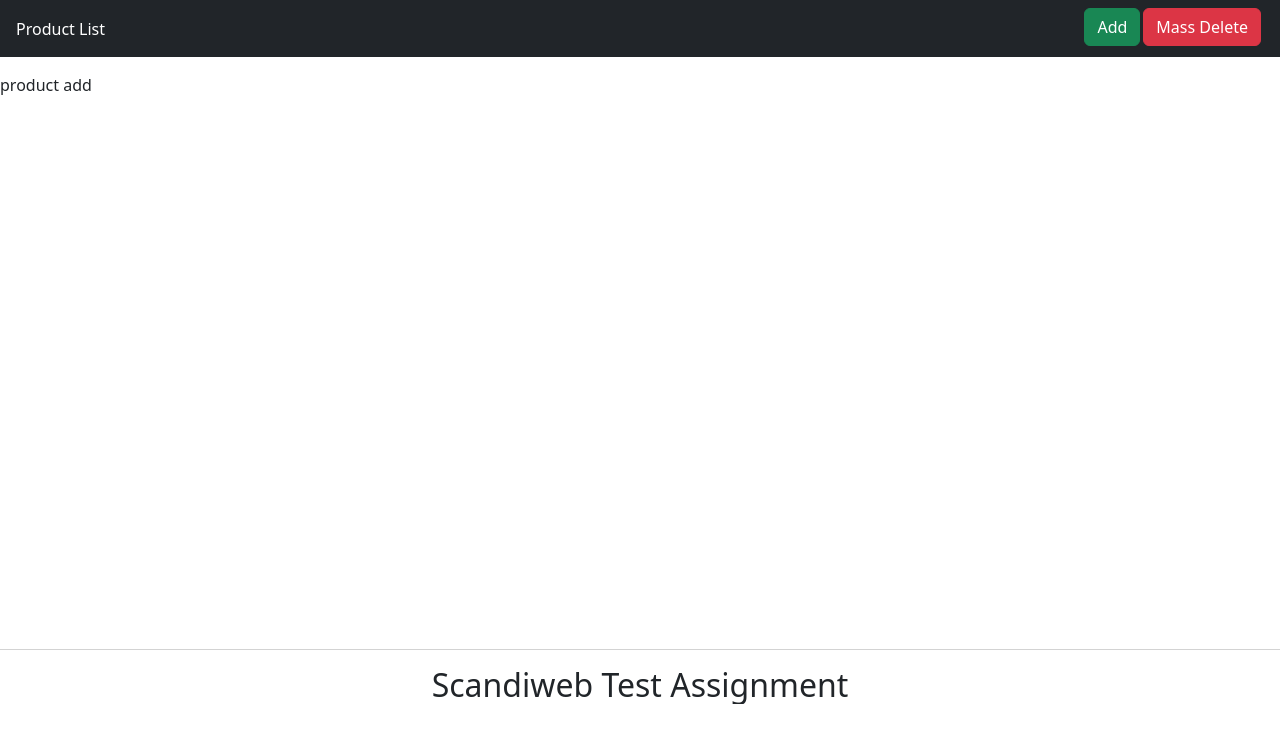
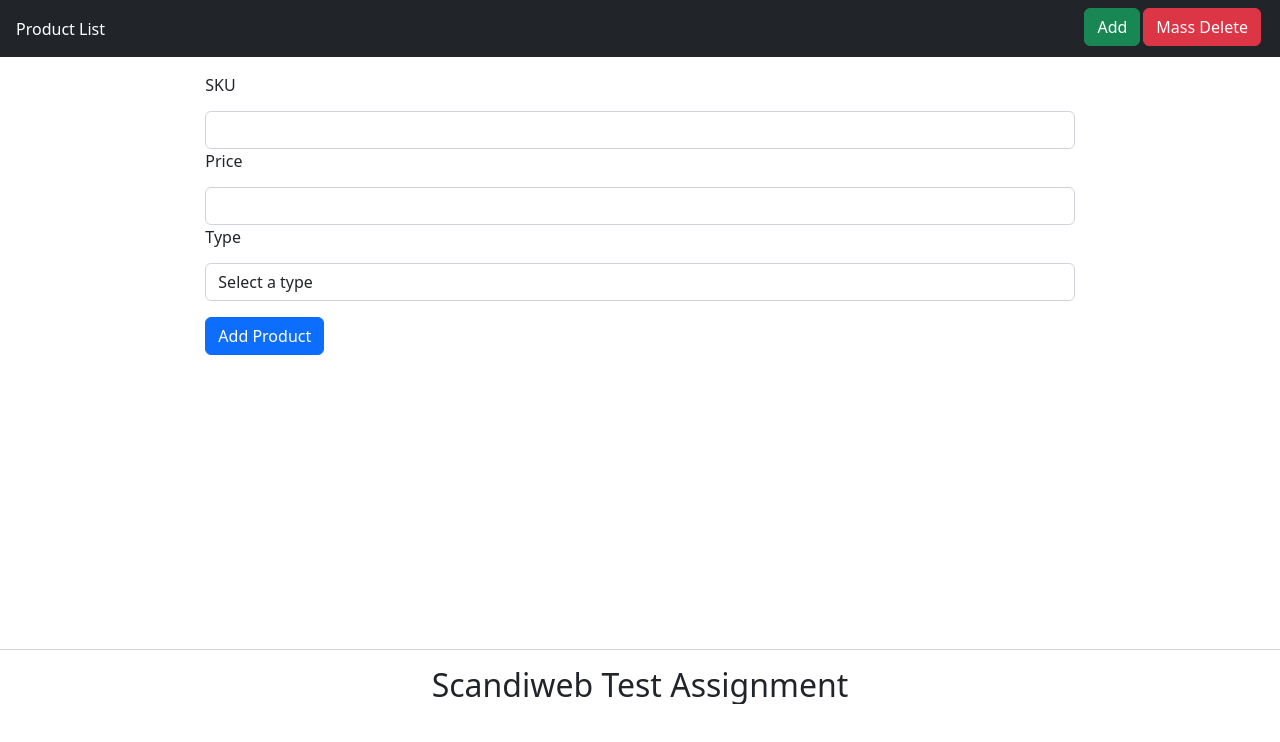
Before and after one commit to realazaber/scandiweb-jnr-developer-task, a Next.js app in the folder frontend/: page /product_add in a window 1280 px wide. Shown: the top 742 px of the page. Built offline with nearby package versions, Linux system fonts and the light colour scheme.

Commit message:
Add product form made

```diff
--- a/frontend/src/pages/product_add.tsx
+++ b/frontend/src/pages/product_add.tsx
@@ -1,3 +1,137 @@
+import { useState } from "react";
+import { Form, Row, Col, Button, Alert } from "react-bootstrap";
+
 export default function ProductAdd() {
-  return <div>product add</div>;
+  const [sku, setSku] = useState("");
+  const [price, setPrice] = useState("");
+  const [type, setType] = useState("");
+  const [megabytes, setMegabytes] = useState("");
+  const [width, setWidth] = useState("");
+  const [height, setHeight] = useState("");
+  const [depth, setDepth] = useState("");
+  const [weight, setWeight] = useState("");
+  const [message, setMessage] = useState(<div></div>);
+
+  const handleTypeChange = (event) => {
+    setType(event.target.value);
+  };
+
+  const handleSubmit = (event) => {
+    event.preventDefault();
+
+    if (type == "") {
+      setMessage(<Alert variant="danger">Please select a type.</Alert>);
+    } else {
+      setMessage(<Alert variant="success">Product added.</Alert>);
+      console.log({
+        sku,
+        price,
+        type,
+        megabytes,
+        width,
+        height,
+        depth,
+        weight,
+      });
+    }
+  };
+
+  return (
+    <Row className="justify-content-center">
+      <Col xs={12} md={8}>
+        <Form onSubmit={handleSubmit}>
+          <Form.Group controlId="sku">
+            <Form.Label>SKU</Form.Label>
+            <Form.Control
+              type="text"
+              value={sku}
+              onChange={(event) => setSku(event.target.value)}
+              required
+            />
+          </Form.Group>
+
+          <Form.Group controlId="price">
+            <Form.Label>Price</Form.Label>
+            <Form.Control
+              type="number"
+              value={price}
+              onChange={(event) => setPrice(event.target.value)}
+              required
+            />
+          </Form.Group>
+
+          <Form.Group controlId="type">
+            <Form.Label>Type</Form.Label>
+            <Form.Control as="select" value={type} onChange={handleTypeChange}>
+              <option value="">Select a type</option>
+              <option value="DVD">DVD</option>
+              <option value="Furniture">Furniture</option>
+              <option value="Book">Book</option>
+            </Form.Control>
+          </Form.Group>
+
+          {type === "DVD" && (
+            <Form.Group controlId="megabytes">
+              <Form.Label>Megabytes</Form.Label>
+              <Form.Control
+                type="number"
+                value={megabytes}
+                onChange={(event) => setMegabytes(event.target.value)}
+                required
+              />
+            </Form.Group>
+          )}
+
+          {type === "Furniture" && (
+            <>
+              <Form.Group controlId="width">
+                <Form.Label>Width</Form.Label>
+                <Form.Control
+                  type="number"
+                  value={width}
+                  onChange={(event) => setWidth(event.target.value)}
+                  required
+                />
+              </Form.Group>
+              <Form.Group controlId="height">
+                <Form.Label>Height</Form.Label>
+                <Form.Control
+                  type="number"
+                  value={height}
+                  onChange={(event) => setHeight(event.target.value)}
+                  required
+                />
+              </Form.Group>
+              <Form.Group controlId="depth">
+                <Form.Label>Depth</Form.Label>
+                <Form.Control
+                  type="number"
+                  value={depth}
+                  onChange={(event) => setDepth(event.target.value)}
+                  required
+                />
+              </Form.Group>
+            </>
+          )}
+
+          {type === "Book" && (
+            <Form.Group controlId="weight">
+              <Form.Label>Weight</Form.Label>
+              <Form.Control
+                type="number"
+                value={weight}
+                onChange={(event) => setWeight(event.target.value)}
+                required
+              />
+            </Form.Group>
+          )}
+
+          <Button className="my-3" type="submit">
+            Add Product
+          </Button>
+        </Form>
+        {message}
+      </Col>
+    </Row>
+  );
 }
```
